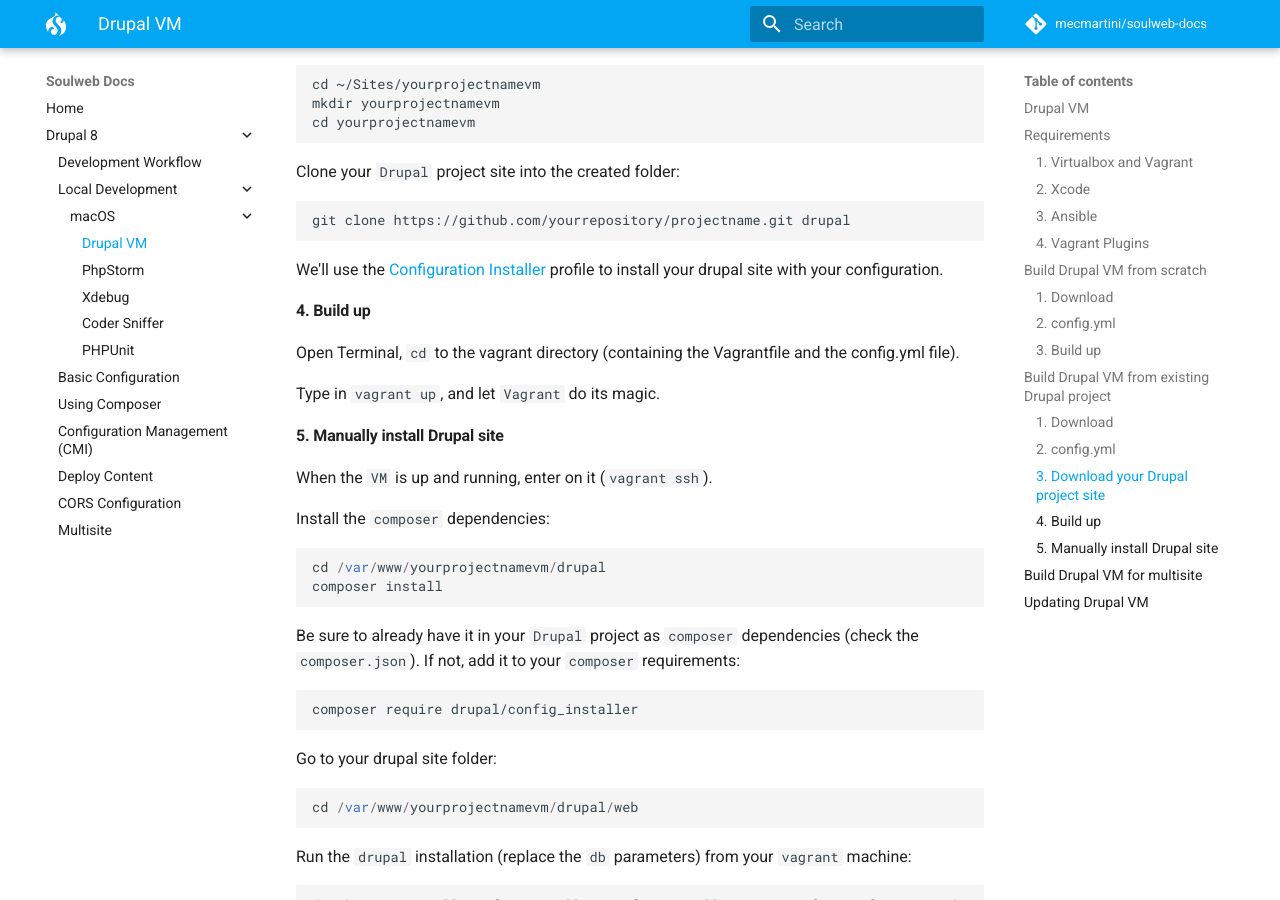
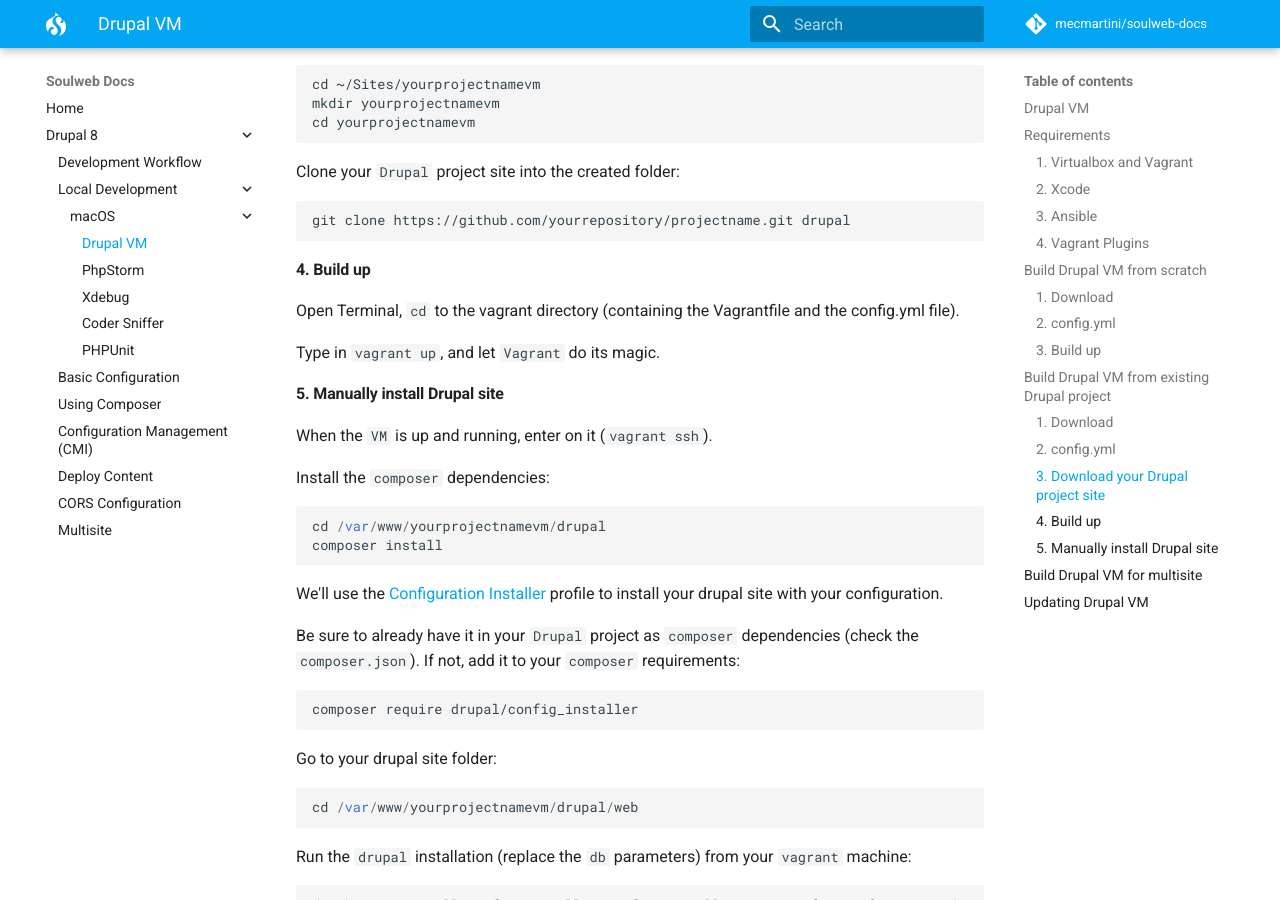
Before and after one commit to mecmartini/soulweb-docs, an MkDocs documentation site: the page built from docs/drupal/drupal_vm.md, in a window 1280 px wide and 900 px high, scrolled down 5499 px. Built offline with MkDocs 1.6.1 and Material for MkDocs 9.7.7, drawn with Linux system fonts in a browser that asks for light colours; comment, search, counter and statistics services are not loaded; old or Windows-style settings are respelled for this version of MkDocs; part of the change alters nothing that is shown.

```diff
--- a/docs/drupal/drupal_vm.md
+++ b/docs/drupal/drupal_vm.md
@@ -225,8 +225,6 @@ Clone your `Drupal` project site into the created folder:
 
     git clone https://github.com/yourrepository/projectname.git drupal
 
-We'll use the [Configuration Installer](https://www.drupal.org/project/config_installer) profile to install your drupal site with your configuration.
-
 #### 4. Build up
 Open Terminal, `cd` to the vagrant directory (containing the Vagrantfile and the config.yml file).
 
@@ -240,6 +238,8 @@ Install the `composer` dependencies:
 
     cd /var/www/yourprojectnamevm/drupal
     composer install
+
+We'll use the [Configuration Installer](https://www.drupal.org/project/config_installer) profile to install your drupal site with your configuration.
 
 Be sure to already have it in your `Drupal` project as `composer` dependencies (check the `composer.json`). If not, add it to your `composer` requirements:
 
```
Also changed, not shown: site/drupal/drupal_vm/index.html, site/mkdocs/search_index.json.
